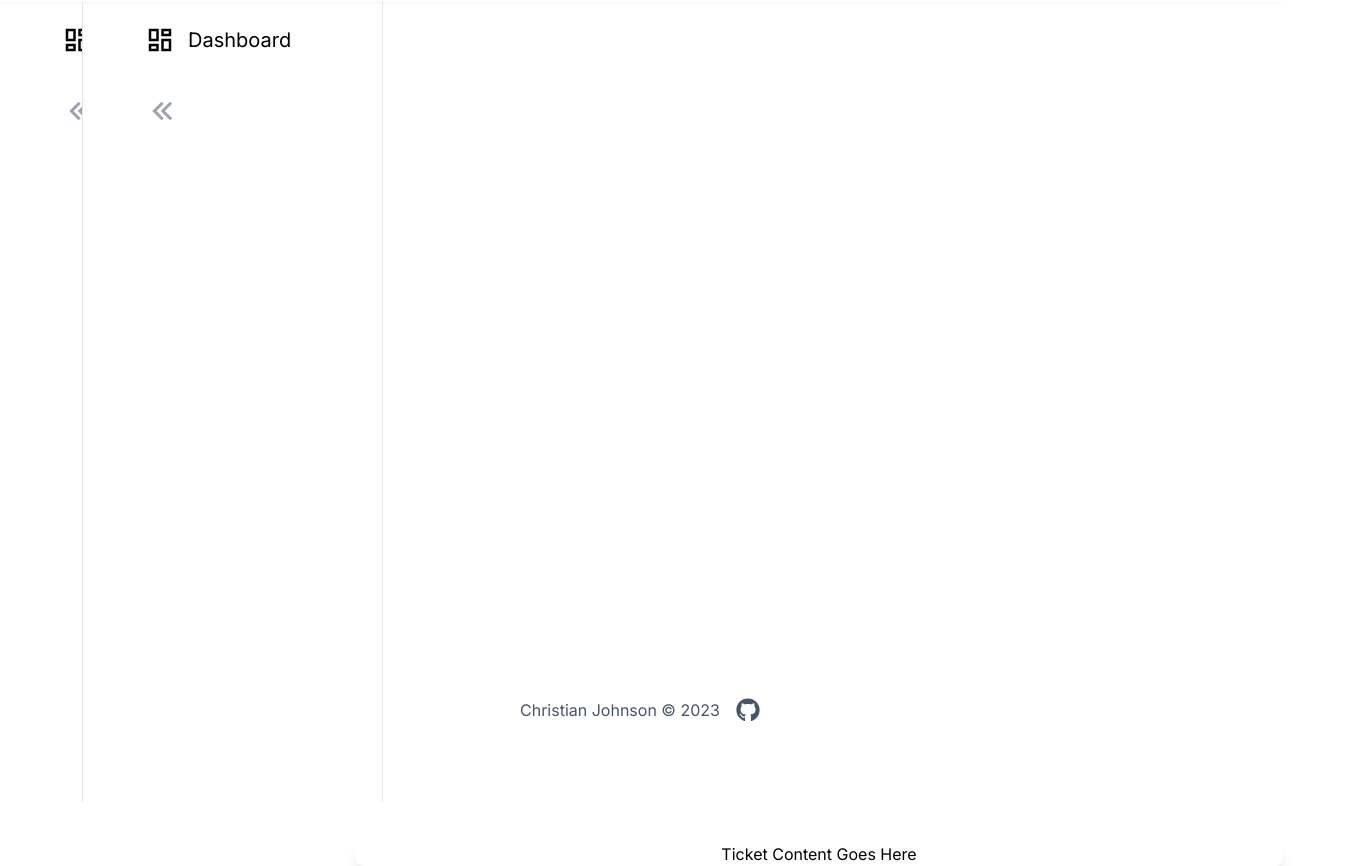
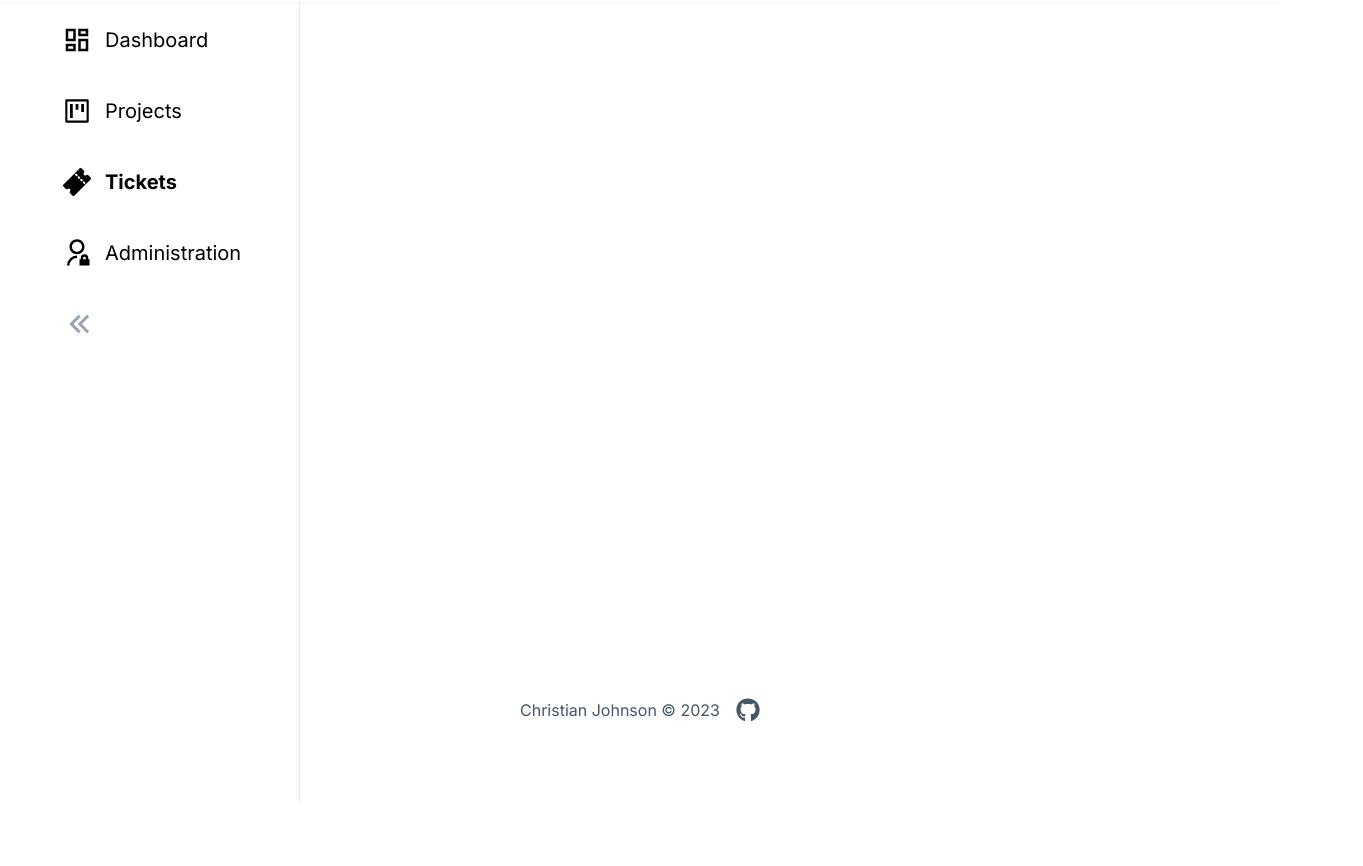
Before and after one commit to christianjcodes/bug-tracker-frontend, a Next.js app: page /dashboard/tickets in a window 1280 px wide. Shown: the part 62-928 px from the top of the page, 1363 px wide, since content can reach past the window. After the commit the page ends 864 px from the top, so only its background shows below. Built offline with nearby package versions, Linux system fonts and the light colour scheme.

Commit message:
Add other page links and icons in sidebarItems

```diff
--- a/src/app/components/SideBar.tsx
+++ b/src/app/components/SideBar.tsx
@@ -3,7 +3,11 @@ import React, { useState } from 'react';
 import { cn } from '../lib/utils';
 import { MdOutlineDashboard, MdDashboard } from "react-icons/md";
 import { RiArrowLeftDoubleFill } from "react-icons/ri";
+import { IoTicketOutline, IoTicket } from "react-icons/io5";
+import { AiOutlineProject, AiFillProject } from "react-icons/ai";
+import { RiAdminLine, RiAdminFill } from "react-icons/ri";
 import Link from 'next/link';
+import { usePathname } from 'next/navigation';
 
 
 type Props = {}
@@ -24,7 +28,32 @@ const sidebarItems: SideNavItemType[] = [
     icon:{
       icon:<MdOutlineDashboard />,
       fillIcon:<MdDashboard />
-}}
+    }
+  },
+  {
+    href: "/dashboard/projects",
+    label: "Projects",
+    icon:{
+      icon:<AiOutlineProject />,
+      fillIcon:<AiFillProject />
+    }
+  },
+  {
+    href: "/dashboard/tickets",
+    label: "Tickets",
+    icon:{
+      icon:<IoTicketOutline />,
+      fillIcon:<IoTicket />
+    }
+  },
+  {
+    href: "/dashboard/admin",
+    label: "Administration",
+    icon:{
+      icon:<RiAdminLine />,
+      fillIcon:<RiAdminFill />
+    }
+  }
 ]
 
 export default function SideBar({}: Props) {
@@ -64,17 +93,26 @@ export default function SideBar({}: Props) {
 }
 
 function SideNavItem({
-  href, isSideBarOpen, icon, label}: SideNavItemType & { isSideBarOpen: boolean }) {
+  href,
+  isSideBarOpen,
+  icon,
+  label
+}: SideNavItemType & { isSideBarOpen: boolean }) {
+
+  const pathname = usePathname();
+  const isActivePage = pathname == href;
+
   return (
     <Link href={href} className='flex gap-2 items-center cursor-pointer'>
       {/* icon */}
       <div className='w-[35px] h-[35px] text-3xl flex items-center'>
         {/* <MdOutlineDashboard /> */}
-        {icon?.icon}
+        {isActivePage ? icon?.fillIcon : icon?.icon}
       </div>
       {/* label */}
       { isSideBarOpen && (
-        <p className='text-xl hidden md:block transition-all'>
+        <p className={cn('text-xl hidden md:block pr-2 transition-all',
+          isActivePage && 'font-bold')}>
           {label}
         </p>
       )}
--- a/src/app/dashboard/admin/page.tsx
+++ b/src/app/dashboard/admin/page.tsx
@@ -1,20 +1,7 @@
-import * as React from "react";
-import SideBar from "@/app/components/SideBar";
-
 export default function Page() {
     return (
         <>
-            <div className="flex flex-col h-screen w-screen">
-
-                <SideBar/>
-
-                <main className='flex items-center justify-center flex-col
-                    h-[89vh] mb-[5vh] mt-[5vh] ml-[17rem] mr-[10vh] bg-white
-                    shadow-lg rounded-lg'>
-                    <h1>Admin Content Goes Here</h1>
-                </main>
-
-            </div>
+            <div>admin</div>
         </>
     );
 }
--- a/src/app/dashboard/page.tsx
+++ b/src/app/dashboard/page.tsx
@@ -1,6 +1,3 @@
-import * as React from 'react';
-
-
 export default function Page() {
     return (
         <>
--- a/src/app/dashboard/tickets/page.tsx
+++ b/src/app/dashboard/tickets/page.tsx
@@ -1,19 +1,7 @@
-import * as React from "react";
-import SideBar from "@/app/components/SideBar";
-
 export default function Page() {
     return (
         <>
-            <div className="h-screen w-screen flex flex-col">
-
-                <SideBar/>
-
-                <main className='flex items-center justify-center flex-col
-                    h-[89vh] mb-[5vh] mt-[5vh] ml-[17rem] mr-[10vh] bg-white
-                    shadow-lg rounded-lg'>
-                    <h1>Ticket Content Goes Here</h1>
-                </main>
-            </div>
+            <div>tickets</div>
         </>
     );
 }
```
